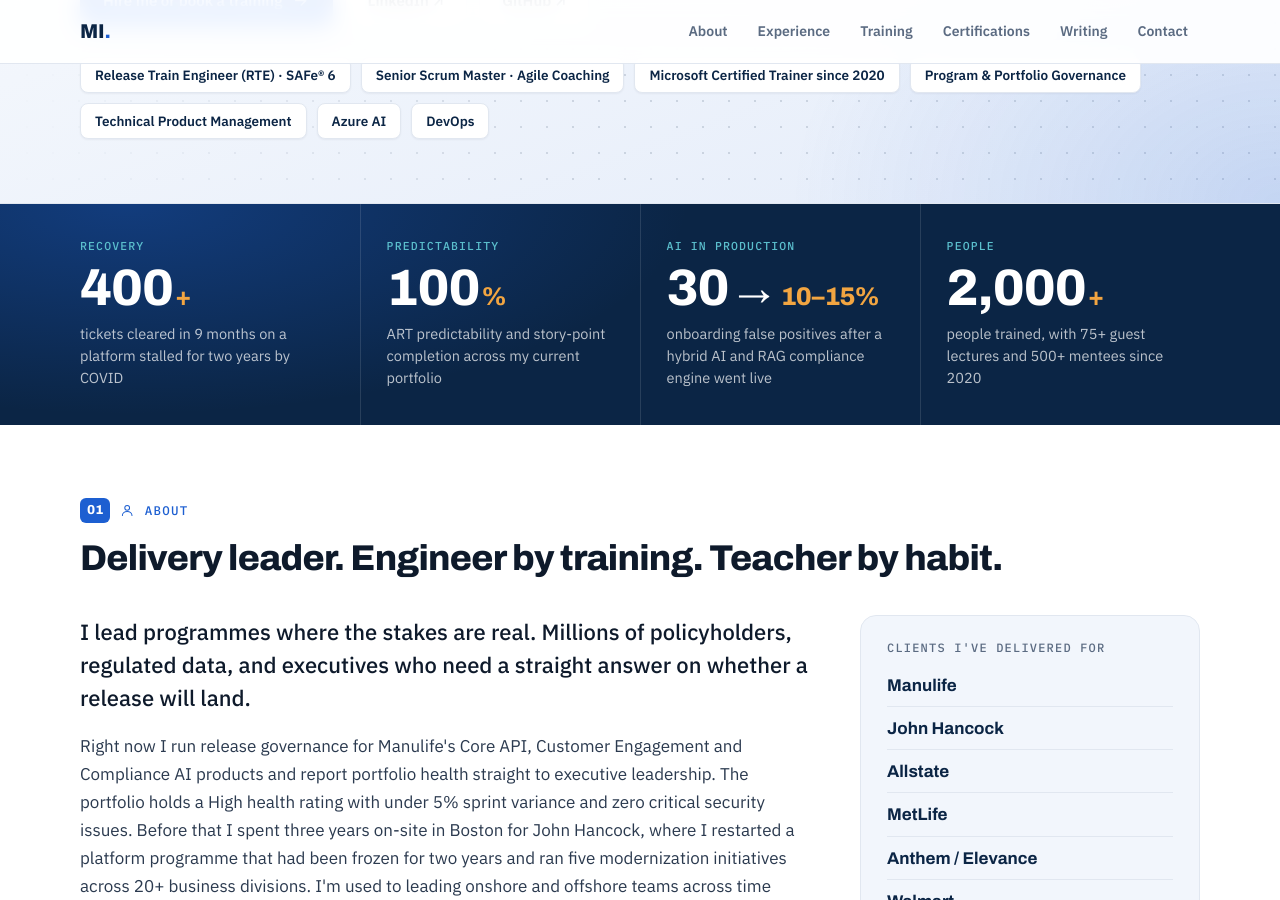
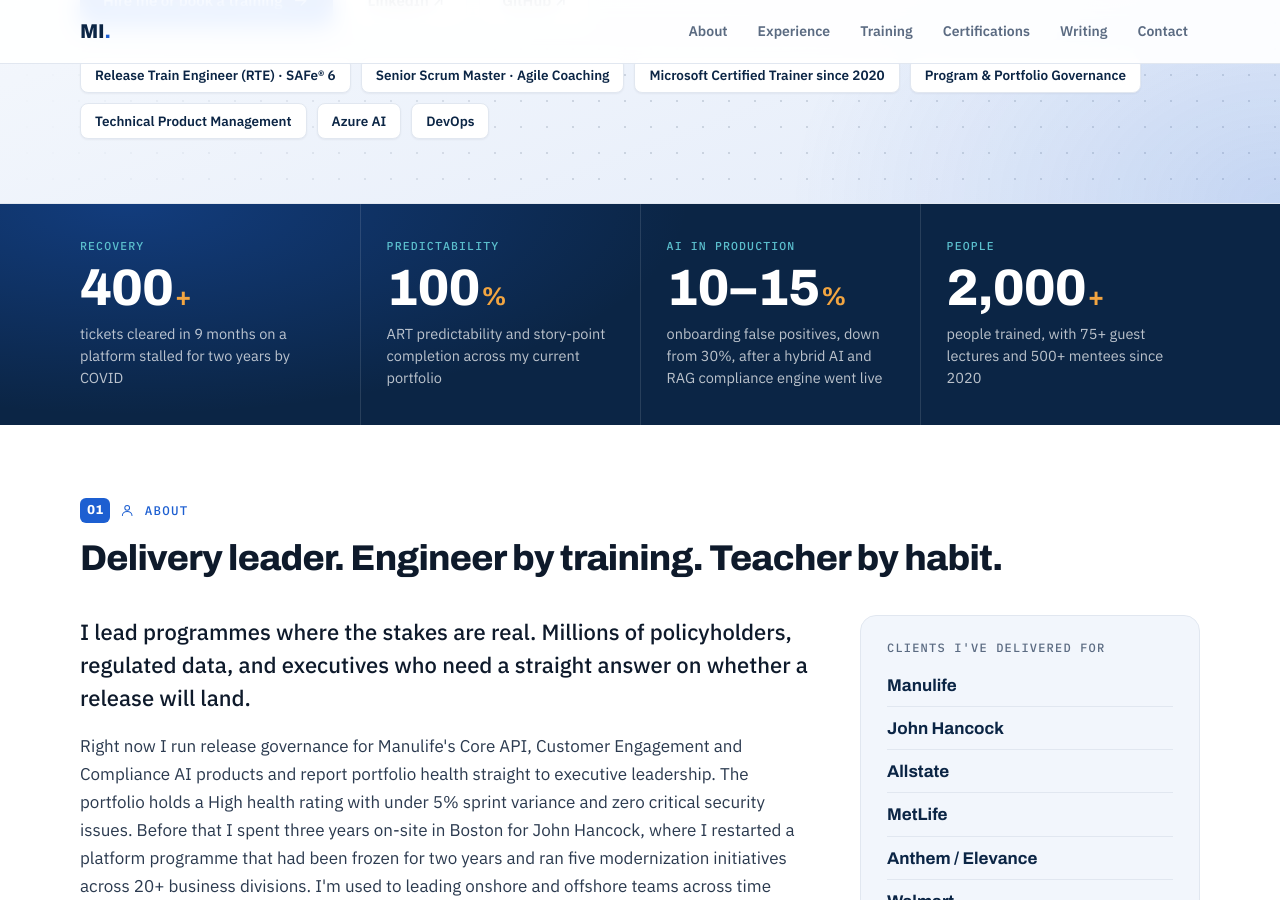
Before and after one commit to Madhan-I/Madhan-I.github.io, a Jekyll site: the page built from index.html, in a window 1280 px wide and 900 px high, scrolled down 692 px. Built offline with Jekyll 4.4.1, drawn with Linux system fonts in a browser that asks for light colours.

Commit message:
AI metric leads with the result; chips: Azure AI, DevOps
Co-Authored-By: Claude Opus 5.5 <noreply@anthropic.com>
Claude-Session: https://claude.ai/code/session_01MFRrTt7LBDdX57m85KHNGp

```diff
--- a/_data/profile.yml
+++ b/_data/profile.yml
@@ -64,9 +64,9 @@ metrics:
     suffix: "%"
     text: ART predictability and story-point completion across my current portfolio
   - tag: AI in production
-    number: "30→"
-    suffix: "10–15%"
-    text: onboarding false positives after a hybrid AI and RAG compliance engine went live
+    number: "10–15"
+    suffix: "%"
+    text: onboarding false positives, down from 30%, after a hybrid AI and RAG compliance engine went live
   - tag: People
     number: "2,000"
     suffix: "+"
```
